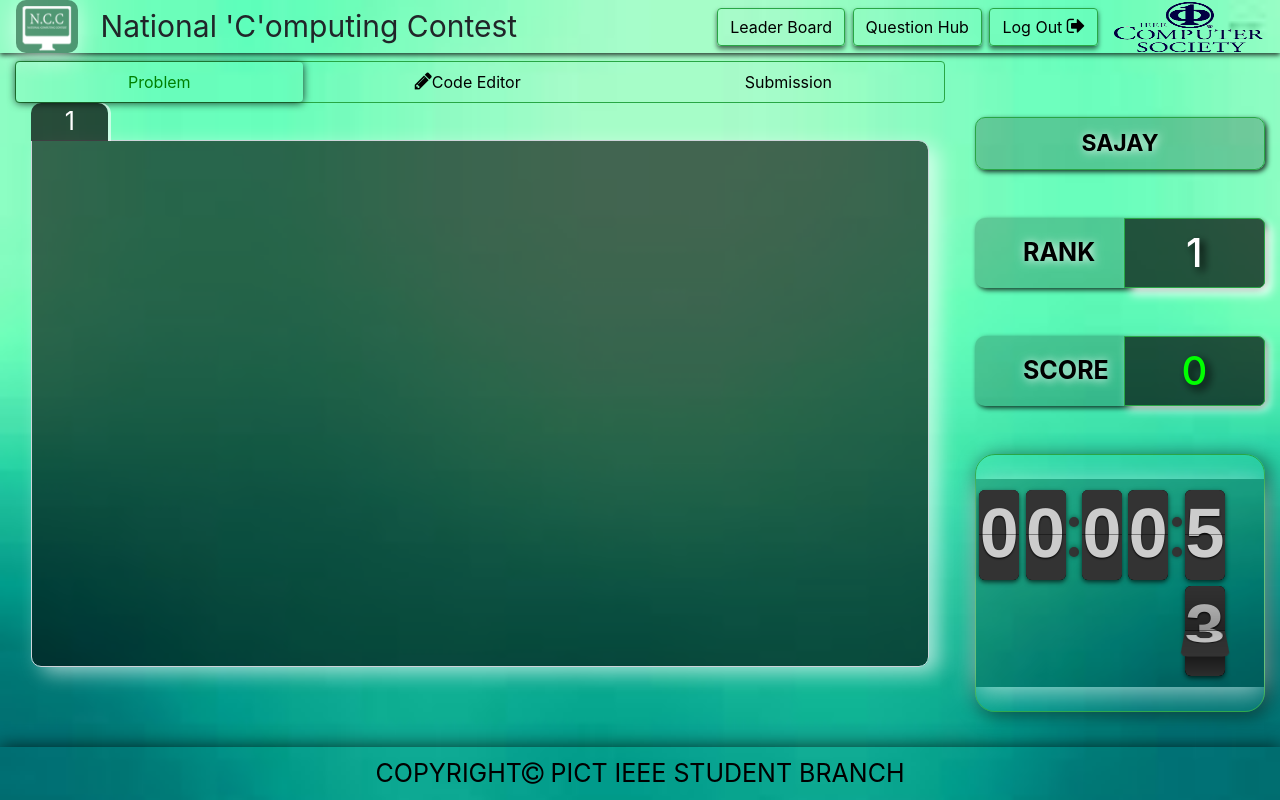
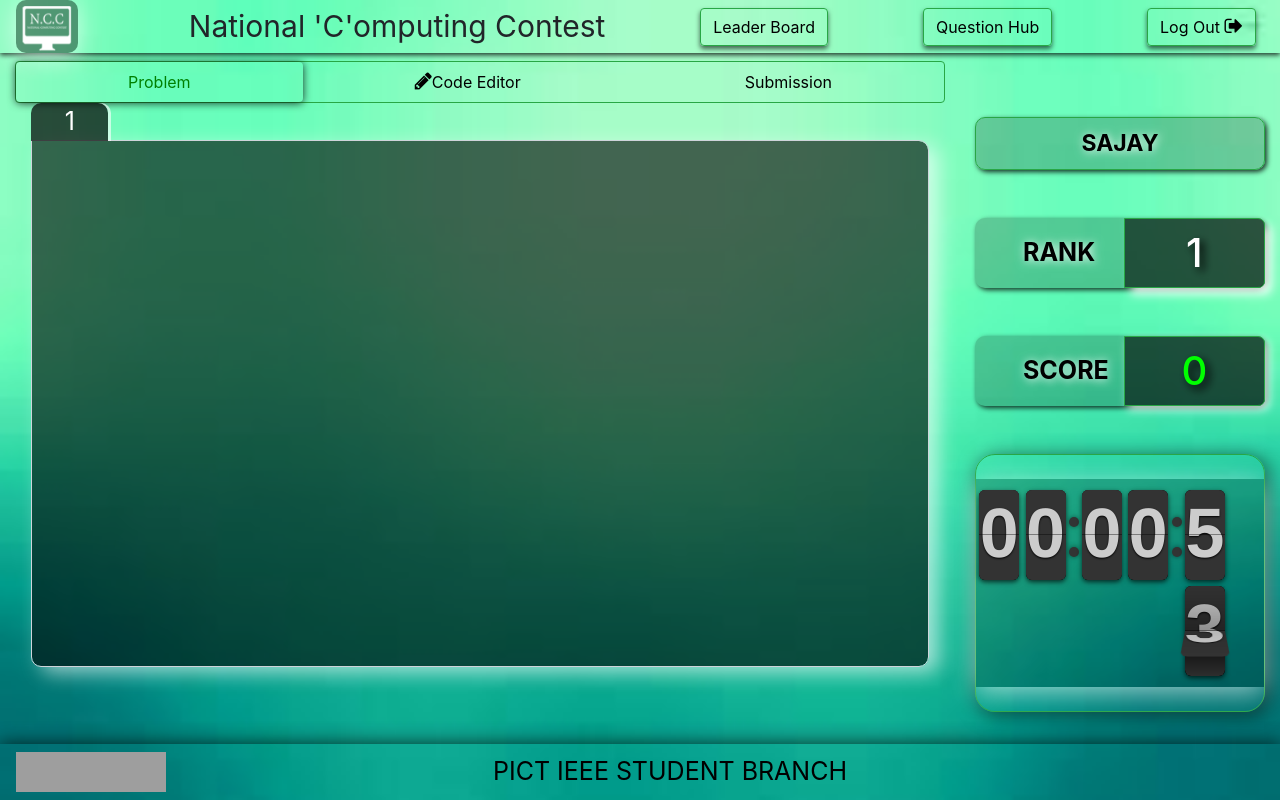
Before and after one commit to ameydeshpande30/NCC18, a Django app: page /test in a window 1280 px wide. Run offline with Django 3.2, Linux system fonts and the light colour scheme; a user stored in the database is signed in; data comes from the database, SQL or seed files in the repository; both versions use the stored data as it was after the commit; some libraries are stand-ins or nearby versions; grey boxes are pictures that could not be loaded.

Commit message:
FirstPage added

```diff
--- a/NCC/templates/codingPage.html
+++ b/NCC/templates/codingPage.html
@@ -45,14 +45,14 @@
 
   <nav class="navbar  navbar-light navtop py-0" >
 
-		<div class="  ncc " style="padding: 6px 6px 2px 6px;">  <img src="/static/NCC.png" width="50" height="45" alt=""> </div>
-  		<div class="col-md-6"style="font-size: 30px;" >National  'C'omputing  Contest</div>
+		<div class="navbar-brand  ncc " style="padding: 6px 6px 2px 6px;">  <img src="/static/NCC.png" width="50" height="45" alt=""> </div>
+  		<div style="font-size: 30px;" >National  'C'omputing  Contest</div>
   		<a class="btn border border-success  " href="#" role="button">Leader Board</a>
 
 		<a class="btn border border-success " href="/questionhub" role="button">Question Hub</a>
 
 		<a href="/result"><button class="btn mr-2 border border-success logout " href="/result" type="button">Log Out <i class="fa fa-sign-out" style="font-size:20px;" aria-hidden="true" > </i></button></a>
-  		<img src="/static/isc.gif" width="150" height="50" alt=" ">
+
 </nav>
 
 
@@ -83,7 +83,7 @@
 
 					<div class="tab-pane fade show active" id="pills-home" role="tabpanel" aria-labelledby="pills-home-tab">
 
-						<div class="  col-md-1   text-center py-0 mx-3 " style="font-size:25px;background-color:rgba(0,0,0,0.7);border-radius:10px 10px 0px 0px;color:white; margin-bottom:-0.027%;box-shadow: 3px  0px 0px rgba(255,255,255,0.6);">1<!---Backend please update the question number in this section--></div>
+						<div class="  col-md-1   text-center py-0 mx-3 " style="font-size:25px;background-color:rgba(0,0,0,0.7);border-radius:10px 10px 0px 0px;color:white; margin-bottom:-0.027%;box-shadow: 3px  0px 0px rgba(255,255,255,0.6);">1</div>
 
 
 
@@ -270,9 +270,9 @@
 	</form>
 </div>
 <nav class="navbar fixed-bottom  navbot ">
-
-  <div class="col text-center" style="font-size:25px;color:black;">
-  COPYRIGHT<i class="fa fa-copyright" aria-hidden="true" style="font-size:25px;"></i>  PICT IEEE STUDENT BRANCH
+  <img src="/static/pisb.png" width="150" height="40" alt="">
+  <div class="col offset-md-3 " style="font-size:25px;color:black;">
+    PICT IEEE STUDENT BRANCH
   </div>
 </nav>
 <script type="text/javascript">
@@ -287,40 +287,6 @@
 		    clock.setCountdown(true);
 		    clock.start();
 		});
-		var seconds = {{rt}};
-
-function secondPassed() {
-console.log();
-
-  var minutes = Math.round((seconds - 30)/60);
-
-  var remainingSeconds = seconds % 60;
-
-  if (remainingSeconds < 10) {
-
-    remainingSeconds = "0" + remainingSeconds;
-
-  }
-
-  //document.getElementById('countdown').innerHTML = minutes + ":" + remainingSeconds;
-
-  if (seconds == 0) {
-
-    clearInterval(countdownTimer);
-
-    window.location.assign('/logout')
-
-  } else {
-
-    seconds--;
-
-  }
-
-}
-
-
-
-var countdownTimer = setInterval('secondPassed()', 1000);
 
 
 
--- a/NCC/views.py
+++ b/NCC/views.py
@@ -18,6 +18,7 @@
     print("Call")
     time = now.second + now.minute * 60 + now.hour * 60 * 60
     startTime = time + 1 * 60
+    endtime = startTime + 300
     print(startTime)
 
 
@@ -115,7 +116,7 @@
                                             p2email=p2email,
                                             p1mno=p1mno, p2mno=p2mno, score=0, time=time,
                                             q1_score=0, q2_score=0, q3_score=0, q4_score=0,
-                                            q5_score=0, q6_score=0, subtime=0,level=level,rank=0)
+                                            q5_score=0, q6_score=0, subtime=0, level=level, rank=0)
         user_object.save()
         u2 = authenticate(request, username=uname, password=password)
 
@@ -163,8 +164,9 @@
     }
     return render(request, "codingPage.html", context)
 
+
 def setRank(request):
-    p = Player.objects.all().filter(leve =request.user.player.level).order_by("-score", "subtime","id")
+    p = Player.objects.all().filter(leve=request.user.player.level).order_by("-score", "subtime", "id")
     count = 0
     for i in p:
         count = count + 1
@@ -221,7 +223,7 @@
 
 
 def leaderboard(request):
-    p = Player.objects.all().order_by("-score","subtime")
+    p = Player.objects.all().order_by("-score", "subtime")
     context = {
         'p': p
     }
@@ -264,12 +266,12 @@
     x = request.get_full_path().split('/')
     x = x[-1]
     qscore = {
-        1: q1_score,
-        2: q2_score,
-        3: q3_score,
-        4: q4_score,
-        5: q5_score,
-        6: q6_score
+        '1': "q1_score",
+        '2': "q2_score",
+        '3': "q3_score",
+        '4': "q4_score",
+        '5': "q5_score",
+        '6': "q6_score"
     }
     data = [1, 2, 3, 4, 5]
     print(upath)
@@ -292,7 +294,6 @@
         50: 2,
         89: 3,
         70: 4
-
     }
     score = 0
     for i in range(0, 5):
@@ -314,9 +315,11 @@
     }
     u = request.user
     s = u.player
-    if s.qscore[x] < score:
+    sv = getattr(s, qscore[x])
+    if sv < score:
         s.score = s.score + score - qscore[x]
         s.qscore[x] = score
+        setattr(s, qscore[x], score)
         s.subtime = time
     s.save()
     return render(request, "testcase.html", context)
```
Also changed, not shown: NCC/migrations/0005_auto_20180224_2025.py (added), NCC/migrations/0006_auto_20180224_2105.py (added), NCC/migrations/0007_player_rank.py (added), db.sqlite3.
